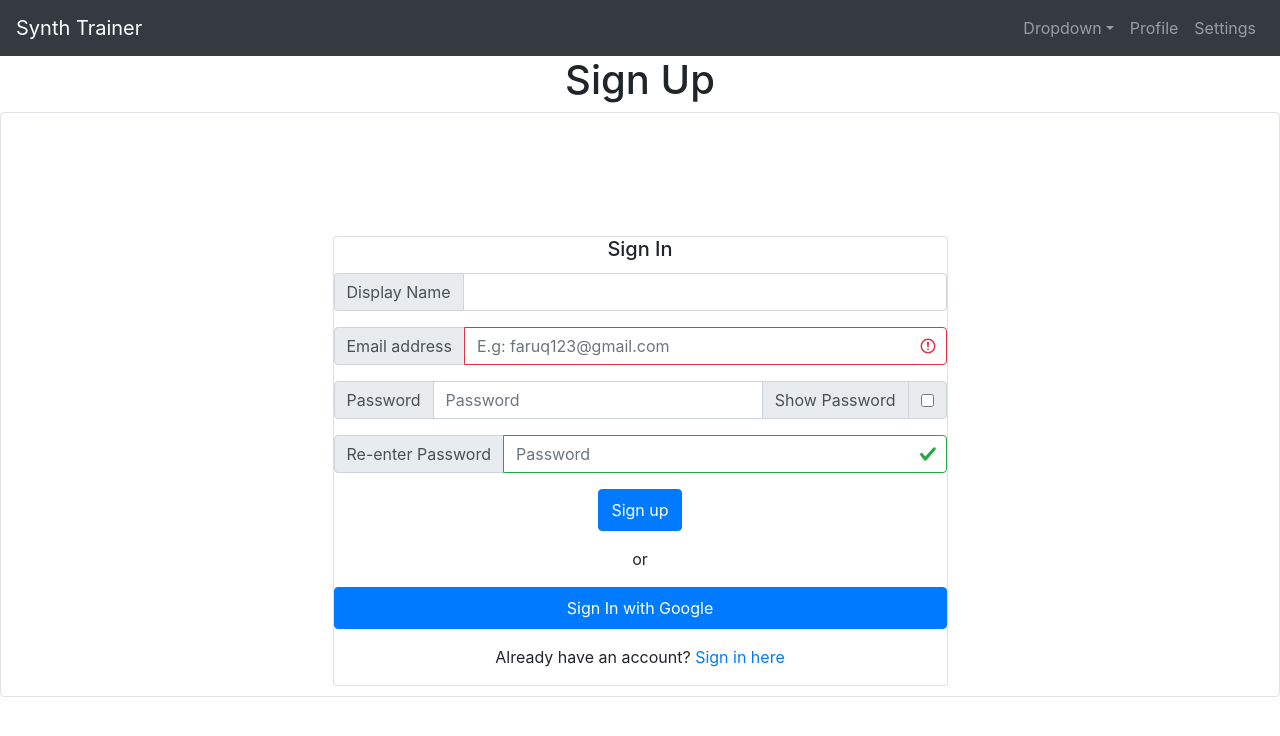
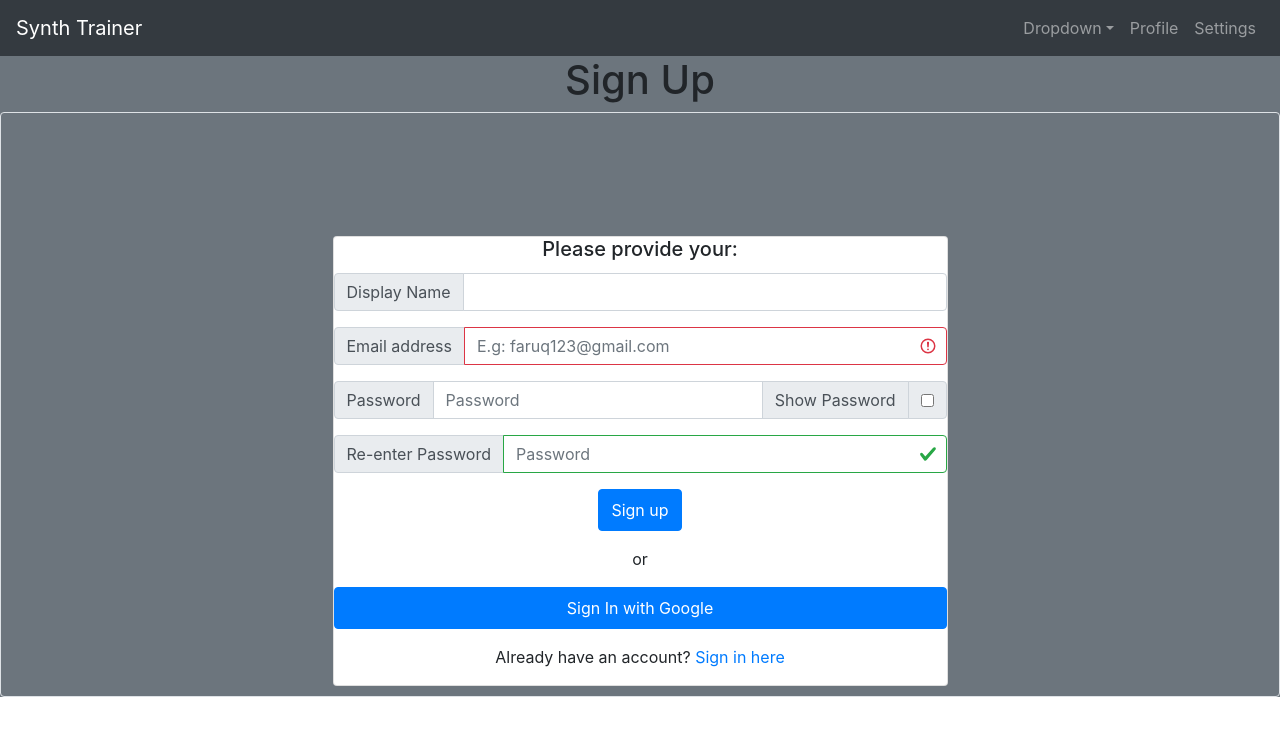
Before and after one commit to alvinlai808/Synth-Trainer, a React (Create React App) app in the folder synth-trainer/: page /signUp in a window 1280 px wide. Shown: the top 736 px of the page. Built offline with nearby package versions, Linux system fonts and the light colour scheme; no server answers.

Commit message:
Revised color. Havins issue with color not filling screen

```diff
--- /dev/null
+++ b/synth-trainer/src/Components/SignUp.css
@@ -0,0 +1,13 @@
+#sign-up-card {
+  margin: 0 auto;
+  float: none;
+  margin-bottom: 10px;
+  margin-top: 10%;
+}
+
+html {
+  height: 100vh;
+}
+body {
+  min-height: 100vh;
+}
--- a/synth-trainer/src/Components/SignUp.jsx
+++ b/synth-trainer/src/Components/SignUp.jsx
@@ -11,6 +11,7 @@ import {
 } from "react-bootstrap";
 
 import EmailForm from "./EmailForm";
+import "./SignUp.css";
 import { useEffect } from "react";
 
 const SignUp = () => {
@@ -80,14 +81,16 @@ const SignUp = () => {
   });
 
   return (
-    <div className="mt-8">
-      <h1 className="text-3xl mb-2 text-center font-bold">Sign Up</h1>
-      <div className="border border-blue-400 mx-auto w-11/12 md:w-2/4 rounded py-8 px-4 md:px-8">
+    <div className="mt-8 bg-secondary">
+      <h1 className="text-3xl mb-2 bg-secondary text-center font-bold">
+        Sign Up
+      </h1>
+      <div className="border border-blue-400 bg-secondary mx-auto w-11/12 md:w-2/4 rounded py-8 px-4 md:px-8">
         <Alert show={isError} variant="danger" className="text-center">
           {error}
         </Alert>
-        <Card id="sign-in-card" className="text-center w-50">
-          <Card.Title id="sign-in-label">Sign In</Card.Title>
+        <Card id="sign-up-card" className="text-center w-50">
+          <Card.Title id="sign-in-label">Please provide your:</Card.Title>
           <Form>
             <InputGroup className="mb-3">
               <InputGroup.Prepend>
```
